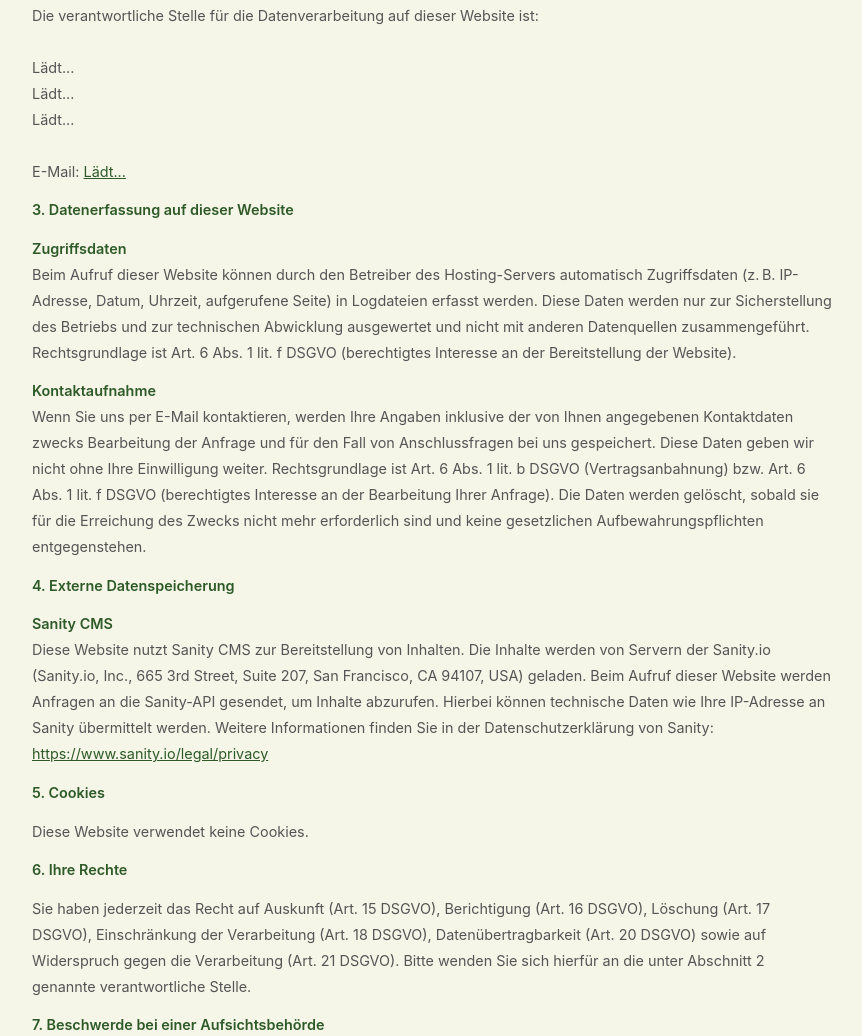
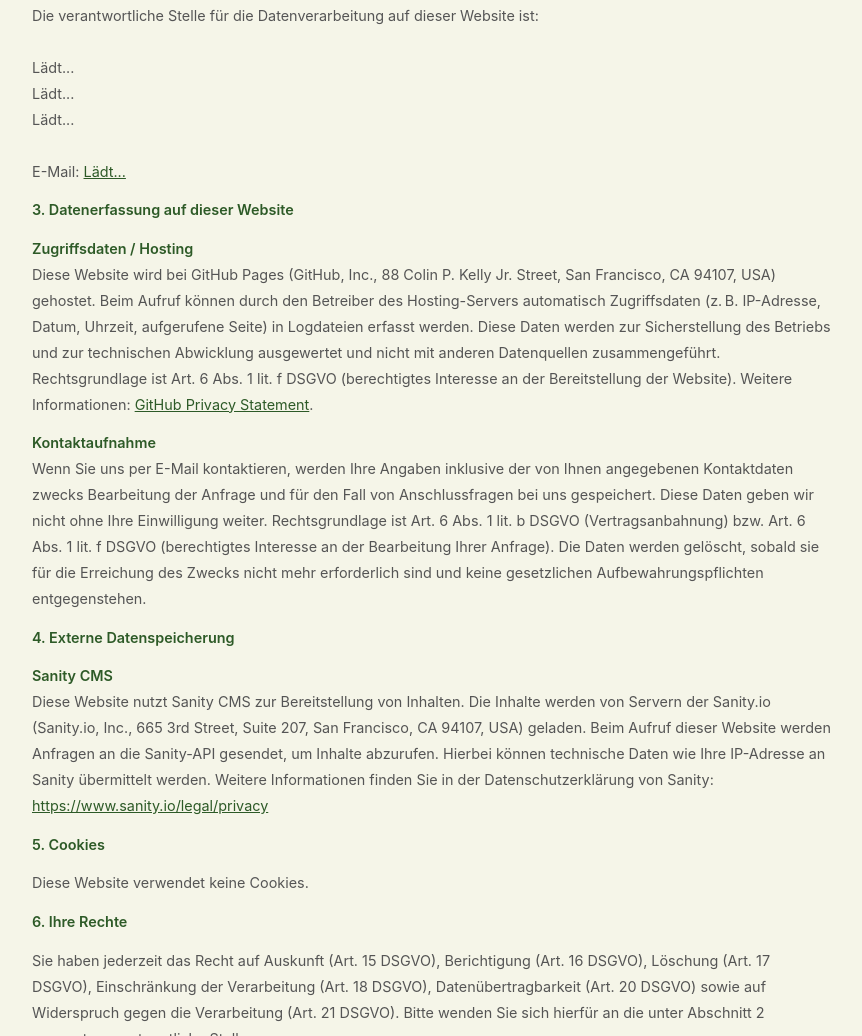
Before and after one commit to CurlyKarin/wildpflanzen-mit-karin, a plain HTML site: page public/datenschutz.html in a window 1280 px wide. Shown: the part 1055-2091 px from the top of the page, without its empty margins (208-1070 px from the left). Drawn offline with Linux system fonts and the light colour scheme; no server answers; a web font is replaced by a local one.

Commit message:
Update privacy policy to include hosting information and GitHub Privacy Statement
Revise the "Zugriffsdaten" section in datenschutz.html to specify that the website is hosted on GitHub Pages and provide a link to the GitHub Privacy Statement. This enhances transparency regarding data collection practices.

```diff
--- a/public/datenschutz.html
+++ b/public/datenschutz.html
@@ -46,8 +46,8 @@
 
                 <p><strong>3. Datenerfassung auf dieser Website</strong></p>
 
-                <p><strong>Zugriffsdaten</strong><br>
-                Beim Aufruf dieser Website können durch den Betreiber des Hosting-Servers automatisch Zugriffsdaten (z. B. IP-Adresse, Datum, Uhrzeit, aufgerufene Seite) in Logdateien erfasst werden. Diese Daten werden nur zur Sicherstellung des Betriebs und zur technischen Abwicklung ausgewertet und nicht mit anderen Datenquellen zusammengeführt. Rechtsgrundlage ist Art. 6 Abs. 1 lit. f DSGVO (berechtigtes Interesse an der Bereitstellung der Website).</p>
+                <p><strong>Zugriffsdaten / Hosting</strong><br>
+                Diese Website wird bei GitHub Pages (GitHub, Inc., 88 Colin P. Kelly Jr. Street, San Francisco, CA 94107, USA) gehostet. Beim Aufruf können durch den Betreiber des Hosting-Servers automatisch Zugriffsdaten (z. B. IP-Adresse, Datum, Uhrzeit, aufgerufene Seite) in Logdateien erfasst werden. Diese Daten werden zur Sicherstellung des Betriebs und zur technischen Abwicklung ausgewertet und nicht mit anderen Datenquellen zusammengeführt. Rechtsgrundlage ist Art. 6 Abs. 1 lit. f DSGVO (berechtigtes Interesse an der Bereitstellung der Website). Weitere Informationen: <a href="https://docs.github.com/en/site-policy/privacy-policies/github-privacy-statement" target="_blank" rel="noopener noreferrer">GitHub Privacy Statement</a>.</p>
 
                 <p><strong>Kontaktaufnahme</strong><br>
                 Wenn Sie uns per E-Mail kontaktieren, werden Ihre Angaben inklusive der von Ihnen angegebenen Kontaktdaten zwecks Bearbeitung der Anfrage und für den Fall von Anschlussfragen bei uns gespeichert. Diese Daten geben wir nicht ohne Ihre Einwilligung weiter. Rechtsgrundlage ist Art. 6 Abs. 1 lit. b DSGVO (Vertragsanbahnung) bzw. Art. 6 Abs. 1 lit. f DSGVO (berechtigtes Interesse an der Bearbeitung Ihrer Anfrage). Die Daten werden gelöscht, sobald sie für die Erreichung des Zwecks nicht mehr erforderlich sind und keine gesetzlichen Aufbewahrungspflichten entgegenstehen.</p>
```
